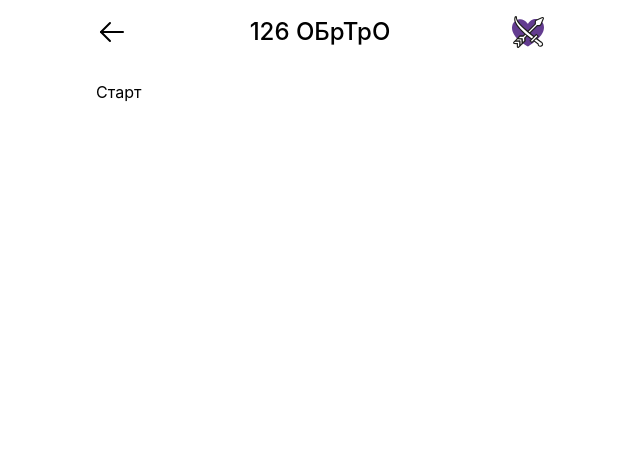
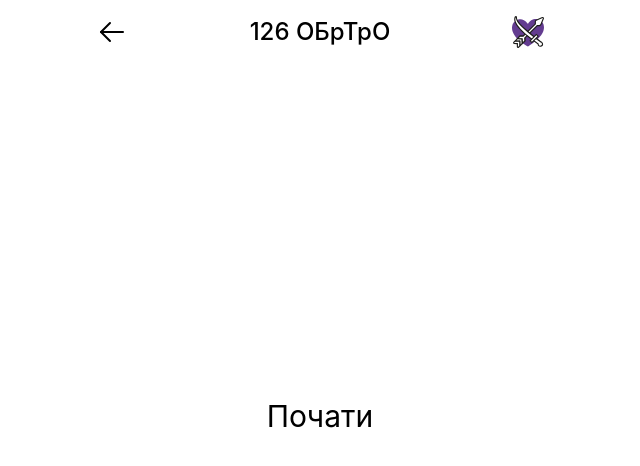
Before and after one commit to edbond220/126obrtro, a React (Vite) app: page /calm-down in a window 1280 px wide. Shown: the top 466 px of the page, without its empty margins (320-960 px from the left). Built offline with nearby package versions, Linux system fonts and the light colour scheme.

Commit message:
feat: add google font and calm

```diff
--- a/index.html
+++ b/index.html
@@ -16,7 +16,7 @@
     <meta name="theme-color" content="#ffffff">
 
   </head>
-  <body>
+  <body class="">
     <div id="root"></div>
     <script type="module" src="/src/main.tsx"></script>
 
--- a/package.json
+++ b/package.json
@@ -72,6 +72,7 @@
     "ts-node": "^10.9.1",
     "typescript": "^4.6.4",
     "vite": "^3.0.0",
+    "vite-plugin-fonts": "^0.6.0",
     "vite-plugin-pwa": "^0.12.7"
   }
 }
--- a/src/components/layout/AppLayout/AppLayoutMain/AppLayoutHeader/AppLayoutHeader.tsx
+++ b/src/components/layout/AppLayout/AppLayoutMain/AppLayoutHeader/AppLayoutHeader.tsx
@@ -9,8 +9,8 @@ const AppLayoutHeader = ({}: AppLayoutHeaderProps) => {
   const match = useMatch('/');
 
   return (
-    <header className="fixed left-0 top-0 flex justify-center w-full">
-      <div className="flex max-w-lg flex bg-white py-4 px-8 w-full justify-between align-center">
+    <header className="app-layout-header bg-white fixed left-0 top-0 flex justify-center w-full">
+      <div className="flex max-w-lg flex py-4 px-8 w-full justify-between align-center">
         <div className="w-8">{!match && <ArrowLeft onClick={() => navigate(-1)} size={32} />}</div>
         <div className="text-2xl font-medium">126 ОБрТрО</div>
         <Link to="/" className="flex w-8 h-8">
--- a/src/pages/Calm/Calm.tsx
+++ b/src/pages/Calm/Calm.tsx
@@ -7,6 +7,7 @@ type BreathType = 'inhale' | 'exhale';
 
 const Calm = () => {
   let interval: NodeJS.Timer;
+  const body = document.getElementsByTagName('body')[0];
   const maxBreath = 4;
   const [breathCount, setBreathCount] = useState(0);
   const [breathType, setBreathType] = useState<BreathType>('inhale');
@@ -14,6 +15,7 @@ const Calm = () => {
 
   const handleStart = () => {
     setPageState('playing');
+    body.classList.add('body-calm');
   };
 
   const handleStop = () => {
@@ -25,10 +27,10 @@ const Calm = () => {
     setBreathCount(0);
     setBreathType('inhale');
     clearInterval(interval);
+    body.classList.remove('body-calm');
   };
 
   const breath = () => {
-    console.log('breath');
     if (breathCount === maxBreath) {
       setBreathCount(0);
       if (breathType === 'inhale') {
@@ -51,16 +53,24 @@ const Calm = () => {
 
   return (
     <AppLayout>
-      <div>
-        {pageState === 'wait' && <button onClick={handleStart}>Старт</button>}
-        {pageState === 'playing' && <button onClick={handleStop}>Закінчити</button>}
+      <div className="h-[calc(100vh-128px)]">
+        {pageState === 'wait' && (
+          <div className="flex h-full flex-col justify-center items-center">
+            <button className="text-3xl" onClick={handleStart}>
+              Почати
+            </button>
+          </div>
+        )}
+        {pageState === 'playing' && (
+          <div className="flex h-full flex-col justify-center align-center text-center">
+            <h1 className="text-2xl">{breathType === 'inhale' ? 'Вдох' : 'Видох'} </h1>
+            <h2 className="text-4xl mt-4">{breathCount}</h2>
+            <button className="mt-4" onClick={handleStop}>
+              Закінчити
+            </button>
+          </div>
+        )}
       </div>
-      {pageState === 'playing' && (
-        <div className="flex flex-col justify-center align-center text-center">
-          <h1 className="text-3xl">{breathType === 'inhale' ? 'Вдох' : 'Видох'} </h1>
-          <h2 className="text-4xl">{breathCount}</h2>
-        </div>
-      )}
     </AppLayout>
   );
 };
--- a/src/styles/global.css
+++ b/src/styles/global.css
@@ -9,6 +9,19 @@ html, body {
 
 body {
   height: auto !important;
+}
+
+
+.body-calm {
+  background: linear-gradient(-45deg, #ff6539, #643c90);
+  background-size: 400% 400%;
+  animation: gradient 8s ease infinite;
+  height: 100vh;
+  color: #fff;
+}
+
+.body-calm .app-layout-header {
+  background: transparent !important;
 }
 
 #root {
@@ -44,3 +57,15 @@ body {
   background-position: right center;
   background-image: linear-gradient(to right, #614385 0%, #516395  51%, #614385  100%);
 }
+
+@keyframes gradient {
+  0% {
+    background-position: 0% 50%;
+  }
+  50% {
+    background-position: 100% 50%;
+  }
+  100% {
+    background-position: 0% 50%;
+  }
+}
```
Also changed, not shown: 1 other file (tests, documents, lock files or other folders).
